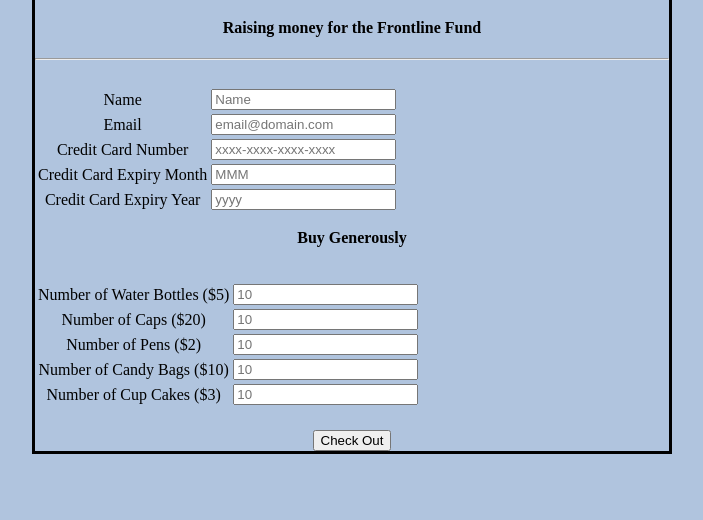
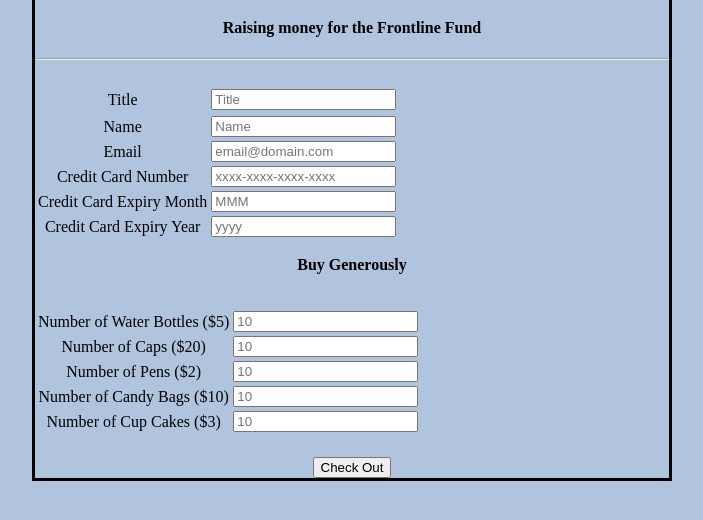
Before and after one commit to Krishna-Katta/Assignment-3, a plain HTML site: page index.html in a window 1280 px wide. Shown: the part 72-592 px from the top of the page, without its empty margins (288-991 px from the left). Drawn offline with Linux system fonts and the light colour scheme.

Commit message:
Added a new field 'Title'

```diff
--- a/index.html
+++ b/index.html
@@ -10,8 +10,14 @@
     <h1 align="center">Conestoga Garage Sale</h1>
     <h4 align="center">Raising money for the Frontline Fund</h4>   <hr><br/>
     <table>
+	<tr>
+	    <td>Title</td>
+			<td ><input type="text" id="title" placeholder="Title" required></td>
+			<td><span id="validateTitle" class="validation"></span></td>
+			</tr>
         <tr>
-			<td>Name</td>
+        <tr>
+	    <td>Name</td>
 			<td ><input type="text" id="name" placeholder="Name" required></td>
 			<td><span id="validateName" class="validation"></span></td>
 			</tr>
```
